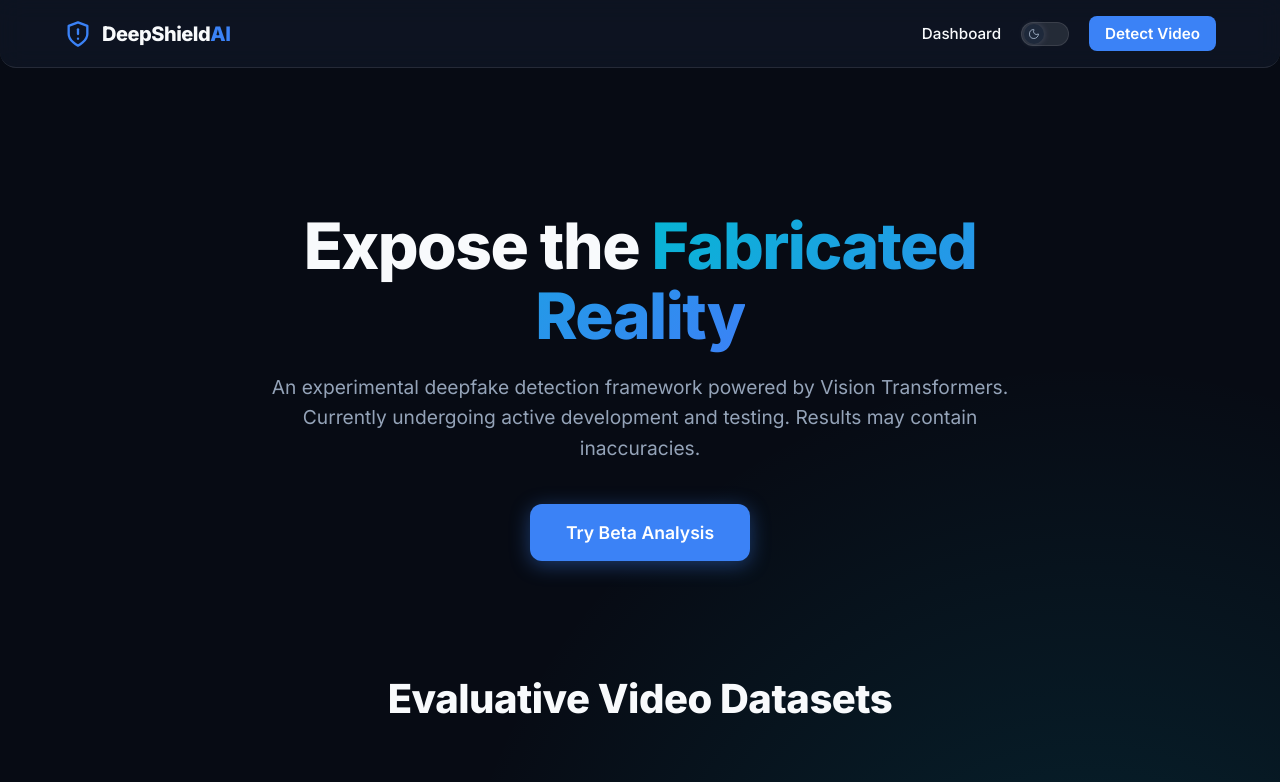
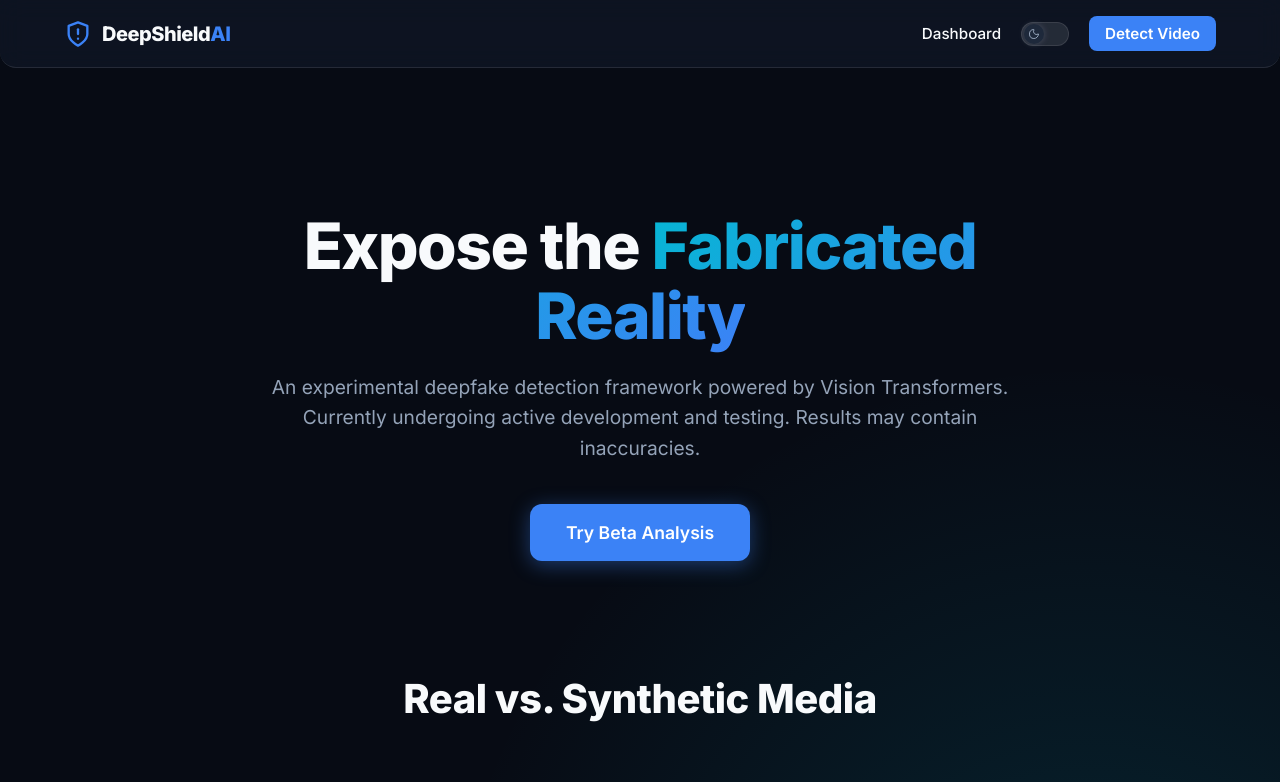
Before and after one commit to Aneeja55/Deepfake_detection, a React (Create React App) app in the folder frontend/: page / in a window 1280 px wide. Shown: the top 782 px of the page. Built offline with nearby package versions, Linux system fonts and the light colour scheme; no server answers.

Commit message:
sub heading edited

```diff
--- a/frontend/src/components/Dashboard.jsx
+++ b/frontend/src/components/Dashboard.jsx
@@ -49,17 +49,17 @@ function Dashboard() {
 
       {/* 2. VIDEO COMPARISON DEMO SECTION */}
       <div style={styles.section}>
-        <h2 style={styles.sectionTitle}>Evaluative Video Datasets</h2>
+        <h2 style={styles.sectionTitle}>Real vs. Synthetic Media</h2>
         <p style={{ color: "var(--text-muted)", marginBottom: "30px", textAlign: "center", maxWidth: "600px", fontSize: "1.1rem" }}>
           Our models are actively being trained against modern GANs and diffusion model outputs. The current accuracy of structural detection on wild media is still strictly experimental.
         </p>
 
         <div style={styles.videoGrid}>
           {/* Fake Video Player */}
-          <div className="glass-panel" style={{...styles.videoWrapper, borderTop: "4px solid var(--danger)"}}>
-            <div style={{...styles.videoHeader, color: "var(--danger)", backgroundColor: "rgba(239, 68, 68, 0.1)"}}>
+          <div className="glass-panel" style={{ ...styles.videoWrapper, borderTop: "4px solid var(--danger)" }}>
+            <div style={{ ...styles.videoHeader, color: "var(--danger)", backgroundColor: "rgba(239, 68, 68, 0.1)" }}>
               <AlertTriangle size={18} />
-              <span style={{fontWeight: "700", letterSpacing: "1px"}}>SYNTHETIC MEDIA</span>
+              <span style={{ fontWeight: "700", letterSpacing: "1px" }}>SYNTHETIC MEDIA</span>
             </div>
             <video
               autoPlay loop muted playsInline
@@ -73,10 +73,10 @@ function Dashboard() {
           </div>
 
           {/* Real Video Player */}
-          <div className="glass-panel" style={{...styles.videoWrapper, borderTop: "4px solid var(--success)"}}>
-            <div style={{...styles.videoHeader, color: "var(--success)", backgroundColor: "rgba(16, 185, 129, 0.1)"}}>
+          <div className="glass-panel" style={{ ...styles.videoWrapper, borderTop: "4px solid var(--success)" }}>
+            <div style={{ ...styles.videoHeader, color: "var(--success)", backgroundColor: "rgba(16, 185, 129, 0.1)" }}>
               <CheckCircle size={18} />
-              <span style={{fontWeight: "700", letterSpacing: "1px"}}>ORIGINAL SOURCE</span>
+              <span style={{ fontWeight: "700", letterSpacing: "1px" }}>ORIGINAL SOURCE</span>
             </div>
             <video
               autoPlay loop muted playsInline
```
